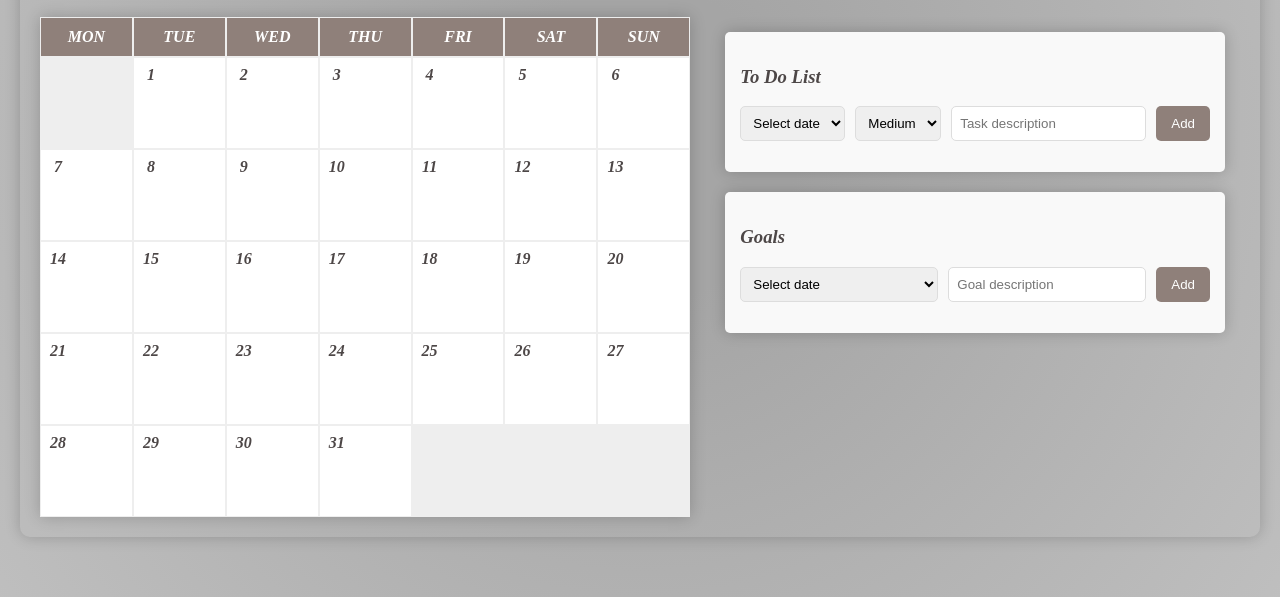
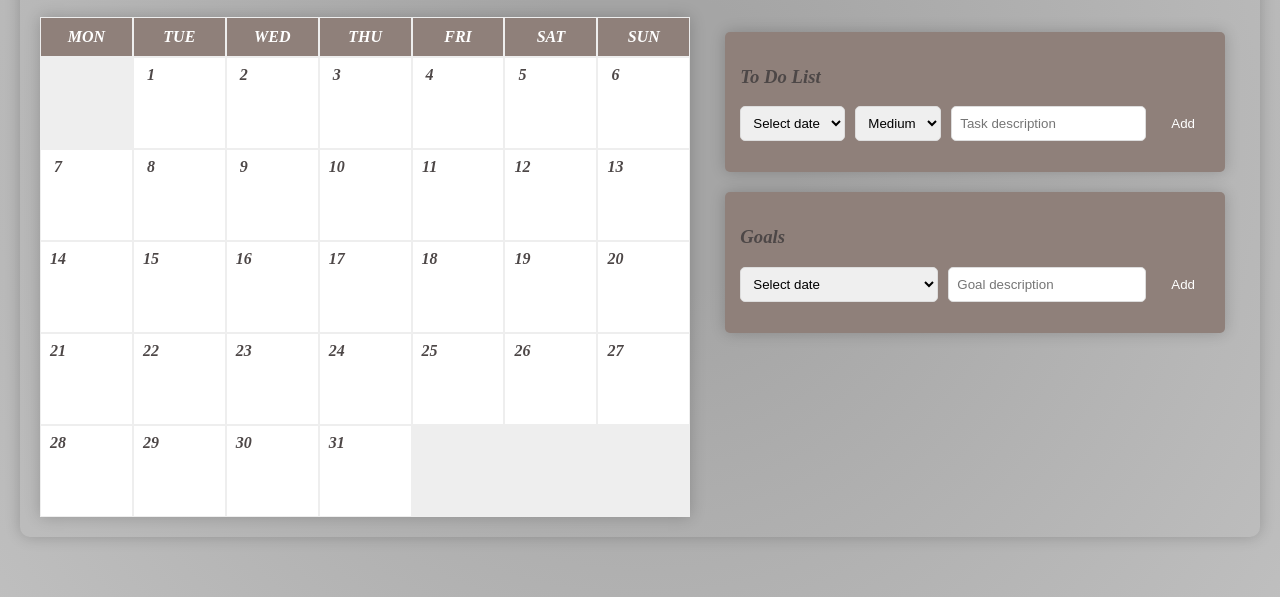
Before and after one commit to Javeria-Javaid/The-Planner-, a website built with webpack: page Monthly_planner.html in a window 1280 px wide. Shown: the part 308-905 px from the top of the page. Built offline with nearby package versions, Linux system fonts and the light colour scheme.

Commit message:
monthly planner

```diff
--- a/Monthly_planner.css
+++ b/Monthly_planner.css
@@ -216,10 +216,11 @@ body {
 }
 
 .todo-column {
-  background: #f9f9f9;
+  //background: #f9f9f9;
   padding: 15px;
   border-radius: 5px;
   box-shadow: 0 0 15px rgba(0, 0, 0, 0.2);
+  background-color: #8f807a;
 
 }
 
```
